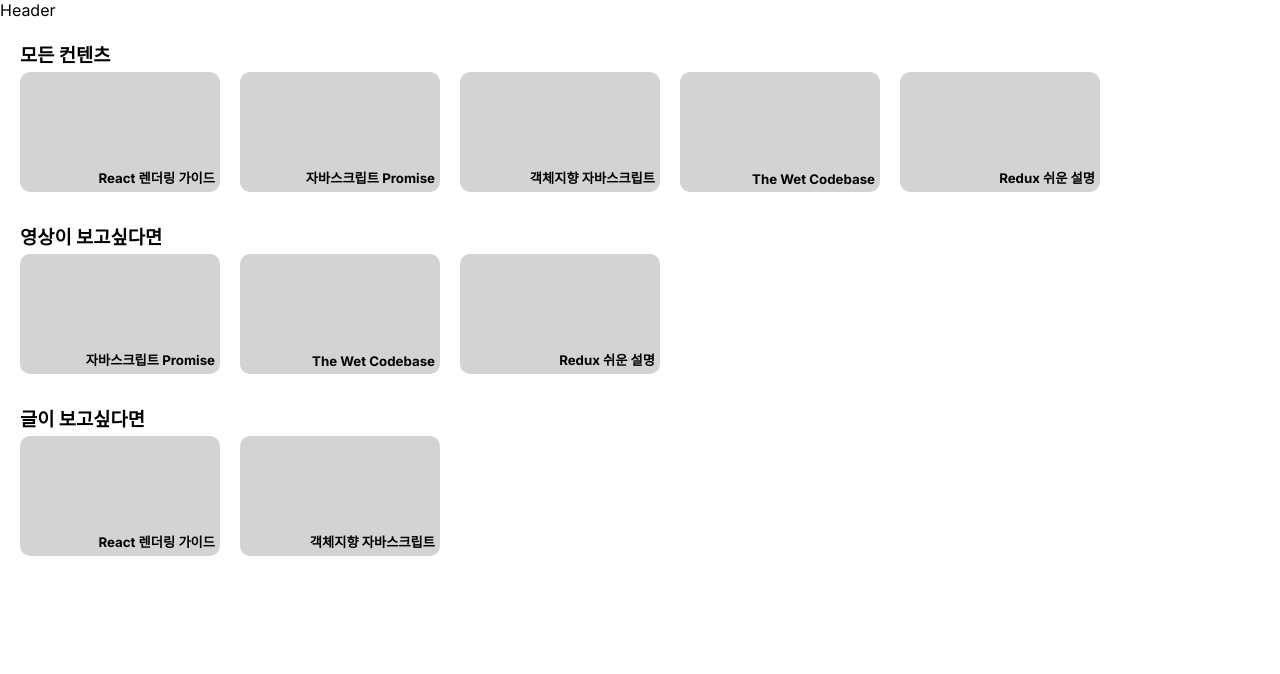
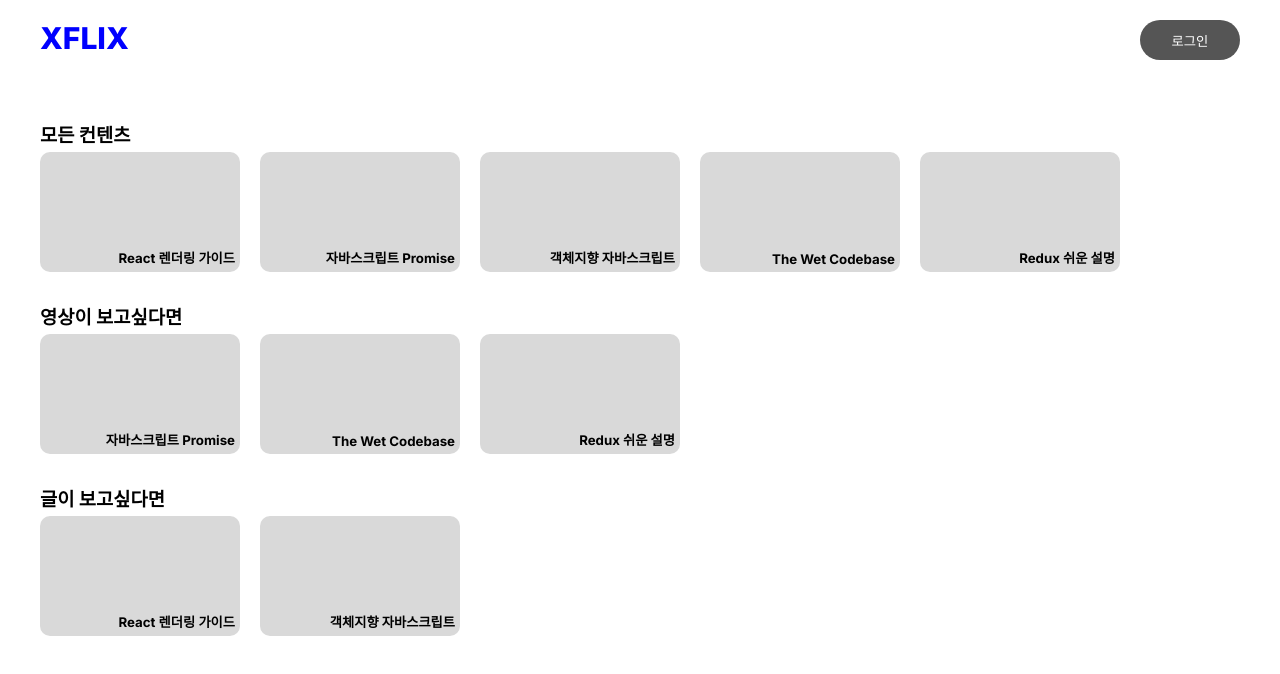
Before and after one commit to xction-dev/xflix, a Next.js app: page /dashboard in a window 1280 px wide. Shown: the top 674 px of the page. Built offline with nearby package versions, Linux system fonts and the light colour scheme.

Commit message:
Add header

```diff
--- a/src/app/dashboard/page.js
+++ b/src/app/dashboard/page.js
@@ -6,9 +6,7 @@ export default function Dashboard() {
     return (
         <div>
             <Header />
-            <div className="dashboard-container">
-                <Curations />
-            </div>
+            <Curations />
         </div>
     )
 }
--- a/src/app/globals.css
+++ b/src/app/globals.css
@@ -1,7 +1,3 @@
 body {
     margin: 0;
 }
-
-.dashboard-container {
-    margin: 20px 0 20px 20px;
-}
--- a/src/components/Curations/Curations.css
+++ b/src/components/Curations/Curations.css
@@ -1,3 +1,7 @@
+.dashboard-container {
+    margin: 0 0 0 40px;
+}
+
 .curation-box {
     display: flex;
     flex-direction: column;
@@ -30,7 +34,7 @@
     justify-content: flex-end;
     align-items: flex-end;
     margin-right: 20px;
-    background-color: lightgrey;
+    background-color: #d9d9d9;
     flex: none;
 }
 
--- a/src/components/Curations/Curations.js
+++ b/src/components/Curations/Curations.js
@@ -5,7 +5,7 @@ import Image from 'next/image'
 
 export default function Curations() {
     return (
-        <div>
+        <div className="dashboard-container">
             {curationsData.map((curation) => (
                 <div className="curation-box" key={curation.id}>
                     <h3 className="curation-title">{curation.title}</h3>
--- a/src/components/Header/Header.css
+++ b/src/components/Header/Header.css
@@ -0,0 +1,19 @@
+.header-container {
+    display: flex;
+    justify-content: space-between;
+    margin: 20px 40px 60px 40px;
+}
+
+.logo {
+    font-weight: 800;
+    font-size: 30px;
+}
+
+.login-btn {
+    width: 100px;
+    height: 40px;
+    color: white;
+    background-color: #555555;
+    border: 0;
+    border-radius: 20px;
+}
--- a/src/components/Header/Header.js
+++ b/src/components/Header/Header.js
@@ -1,9 +1,16 @@
 import styles from './Header.css'
+import Image from 'next/image'
+import Link from 'next/link'
 
 export default function Header() {
     return (
         <div className="header-container">
-            Header
+            <Link href="/dashboard" style={{ textDecoration: "none", color: "blue"}}>
+                <div className="logo">XFLIX</div>
+            </Link>
+            <Link href="/login">
+                <button className="login-btn">로그인</button>
+            </Link>
         </div>
     )
 }
```
